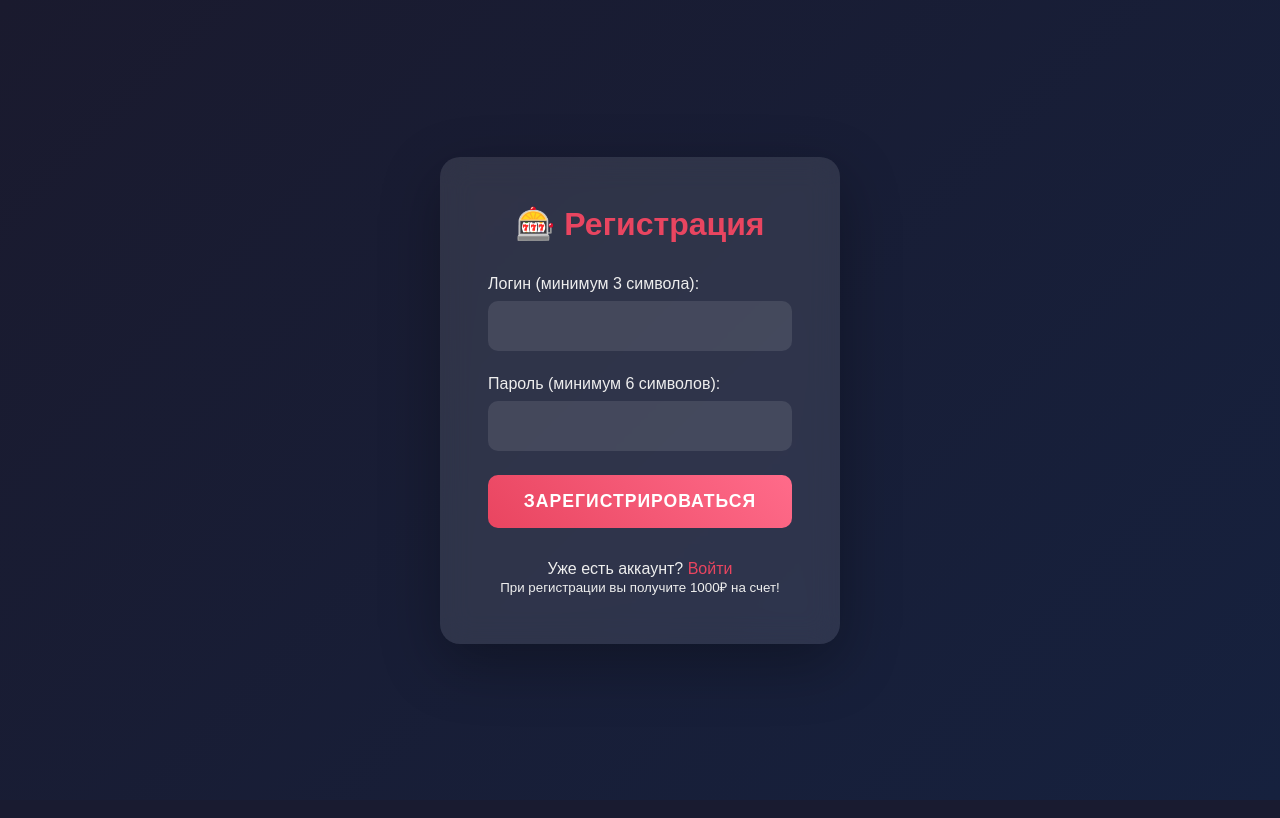
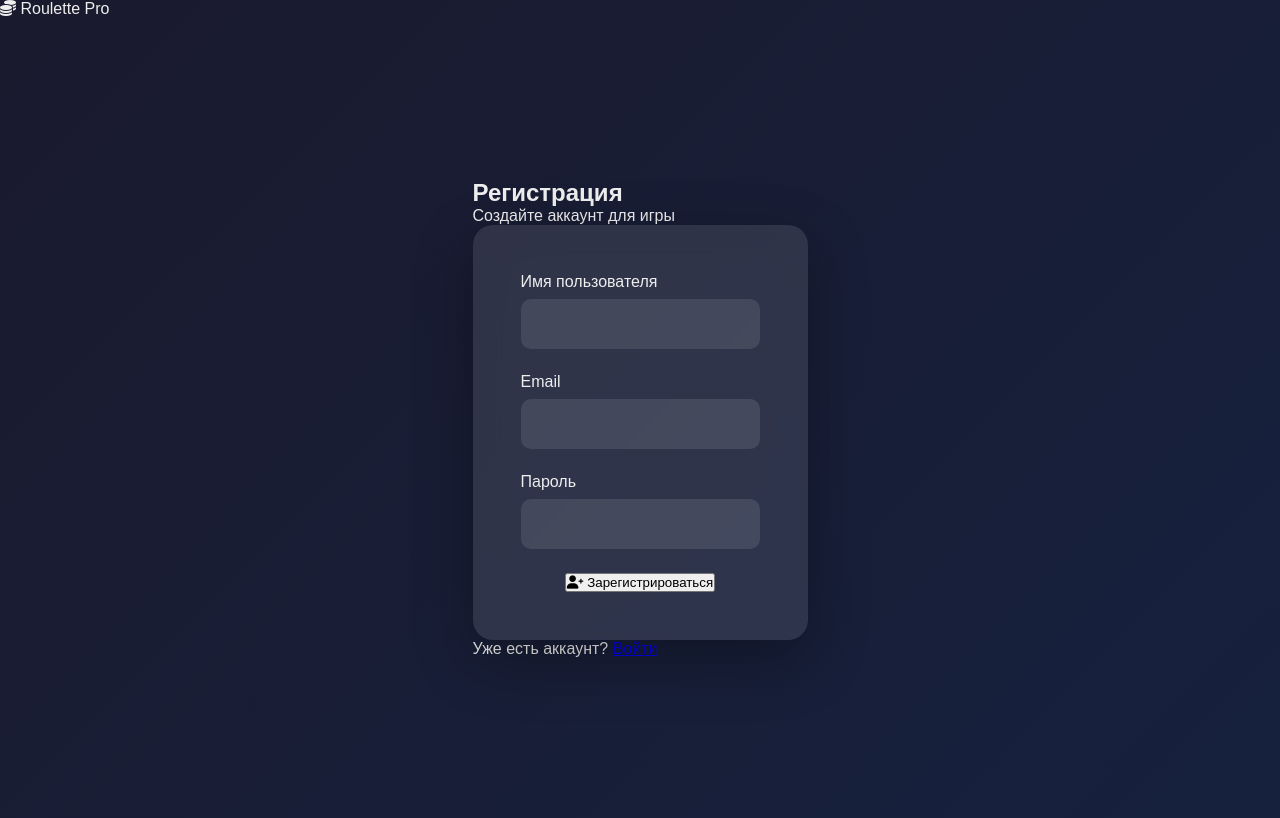
Before and after one commit to esketitniy/telegram-roulette-bot, a Flask app: page /register in a window 1280 px wide. Run offline with Flask 3, Linux system fonts and the light colour scheme; some libraries are stand-ins or nearby versions.

Commit message:
Update register.html

```diff
--- a/templates/register.html
+++ b/templates/register.html
@@ -1,39 +1,38 @@
-<!DOCTYPE html>
-<html lang="ru">
-<head>
-    <meta charset="UTF-8">
-    <meta name="viewport" content="width=device-width, initial-scale=1.0">
-    <title>Регистрация - Европейская Рулетка</title>
-    <link rel="stylesheet" href="{{ url_for('static', filename='css/style.css') }}">
-</head>
-<body>
-    {% with messages = get_flashed_messages() %}
-        {% if messages %}
-            <div class="flash-messages">
-                {% for message in messages %}
-                    <div class="flash-message">{{ message }}</div>
-                {% endfor %}
+{% extends "base.html" %}
+
+{% block content %}
+<div class="auth-container">
+    <div class="auth-card">
+        <div class="auth-header">
+            <h2>Регистрация</h2>
+            <p>Создайте аккаунт для игры</p>
+        </div>
+
+        <form method="POST" class="auth-form">
+            <div class="form-group">
+                <label for="username">Имя пользователя</label>
+                <input type="text" id="username" name="username" required>
             </div>
-        {% endif %}
-    {% endwith %}
 
-    <div class="auth-container">
-        <form class="auth-form" method="POST">
-            <h2>🎰 Регистрация</h2>
             <div class="form-group">
-                <label for="username">Логин (минимум 3 символа):</label>
-                <input type="text" id="username" name="username" required minlength="3">
+                <label for="email">Email</label>
+                <input type="email" id="email" name="email" required>
             </div>
+
             <div class="form-group">
-                <label for="password">Пароль (минимум 6 символов):</label>
+                <label for="password">Пароль</label>
                 <input type="password" id="password" name="password" required minlength="6">
             </div>
-            <button type="submit" class="btn-primary">Зарегистрироваться</button>
-            <div class="auth-links">
-                <p>Уже есть аккаунт? <a href="{{ url_for('login') }}">Войти</a></p>
-                <p><small>При регистрации вы получите 1000₽ на счет!</small></p>
-            </div>
+
+            <button type="submit" class="auth-btn">
+                <i class="fas fa-user-plus"></i>
+                Зарегистрироваться
+            </button>
         </form>
+
+        <div class="auth-footer">
+            <p>Уже есть аккаунт? <a href="{{ url_for('login') }}">Войти</a></p>
+        </div>
     </div>
-</body>
-</html>
+</div>
+{% endblock %}
```
